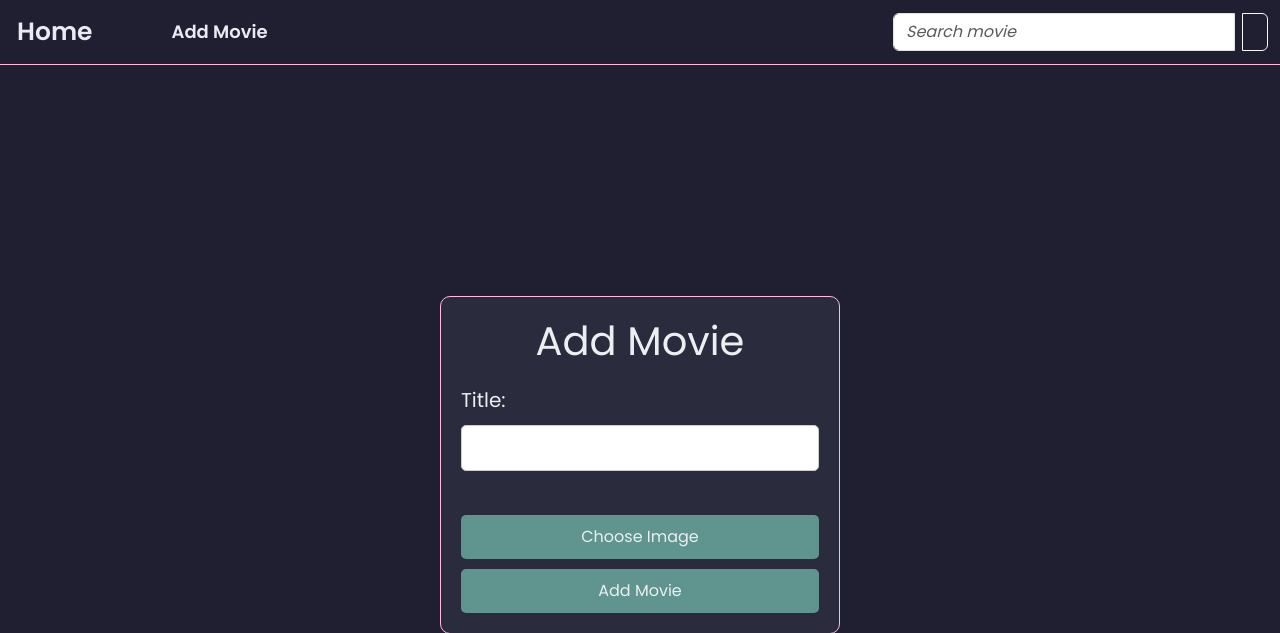
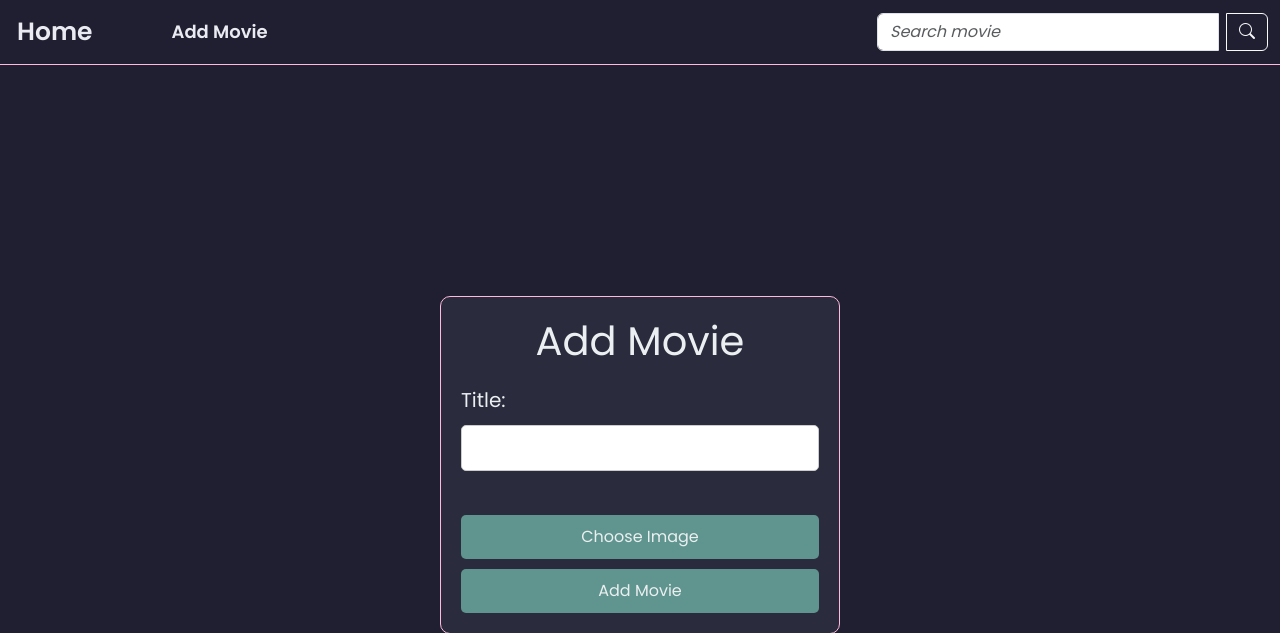
Before and after one commit to 0x2b375/movie_rating, a Django app: page /add/ in a window 1280 px wide. Shown: the top 633 px of the page. Run offline with Django 5.2, Linux system fonts and the light colour scheme.

Commit message:
changed navbars

```diff
--- a/movie_ratings/ratings/templates/ratings/add_movie.html
+++ b/movie_ratings/ratings/templates/ratings/add_movie.html
@@ -5,6 +5,7 @@
     <meta name="viewport" content="width=device-width, initial-scale=1.0" />
     <title>Add Movie</title>
     <link rel="preconnect" href="https://fonts.googleapis.com" />
+    <link rel="stylesheet" href="https://cdn.jsdelivr.net/npm/bootstrap-icons@1.11.3/font/bootstrap-icons.min.css">
     <link rel="preconnect" href="https://fonts.gstatic.com" crossorigin />
     <link
       href="https://fonts.googleapis.com/css2?family=Poppins:wght@400;600;800&display=swap"
--- a/movie_ratings/ratings/templates/ratings/add_rating.html
+++ b/movie_ratings/ratings/templates/ratings/add_rating.html
@@ -6,6 +6,7 @@
     <title>Rate Movie</title>
     <link rel="preconnect" href="https://fonts.googleapis.com" />
     <link rel="preconnect" href="https://fonts.gstatic.com" crossorigin />
+    <link rel="stylesheet" href="https://cdn.jsdelivr.net/npm/bootstrap-icons@1.11.3/font/bootstrap-icons.min.css">
     <link
       href="https://fonts.googleapis.com/css2?family=Poppins:wght@400;600;800&display=swap"
       rel="stylesheet"
--- a/movie_ratings/ratings/templates/ratings/edit_rating.html
+++ b/movie_ratings/ratings/templates/ratings/edit_rating.html
@@ -6,6 +6,7 @@
     <title>Edit Rating</title>
     <link rel="preconnect" href="https://fonts.googleapis.com" />
     <link rel="preconnect" href="https://fonts.gstatic.com" crossorigin />
+    <link rel="stylesheet" href="https://cdn.jsdelivr.net/npm/bootstrap-icons@1.11.3/font/bootstrap-icons.min.css">
     <link
       href="https://fonts.googleapis.com/css2?family=Poppins:wght@400;600;800&display=swap"
       rel="stylesheet"
--- a/movie_ratings/ratings/templates/ratings/view_ratings.html
+++ b/movie_ratings/ratings/templates/ratings/view_ratings.html
@@ -6,6 +6,7 @@
     <title>Ratings for {{ movie.title }}</title>
     <link rel="preconnect" href="https://fonts.googleapis.com" />
     <link rel="preconnect" href="https://fonts.gstatic.com" crossorigin />
+    <link rel="stylesheet" href="https://cdn.jsdelivr.net/npm/bootstrap-icons@1.11.3/font/bootstrap-icons.min.css">
     <link
       href="https://fonts.googleapis.com/css2?family=Poppins:wght@400;600;800&display=swap"
       rel="stylesheet"
@@ -196,7 +197,8 @@
                 style="font-style: italic"
               />
               <button class="btn btn-outline-light search-button" type="submit">
-                <i class="bi bi-search"></i>
+                <i class="bi bi-search">
+                </i>
               </button>
             </div>
           </form>
```
